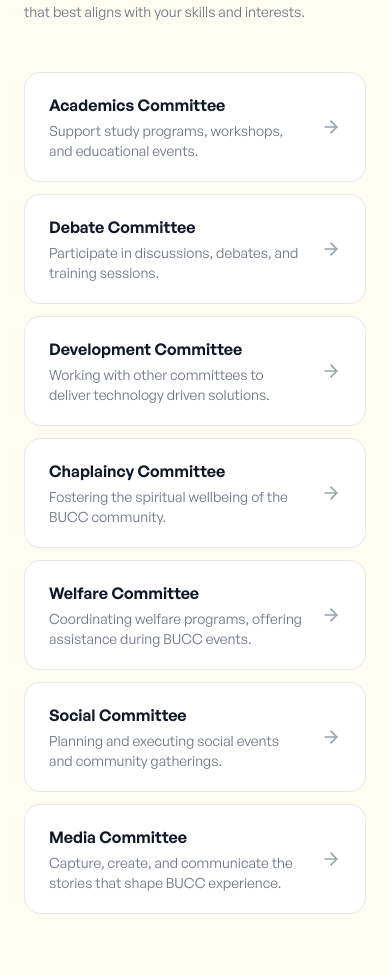
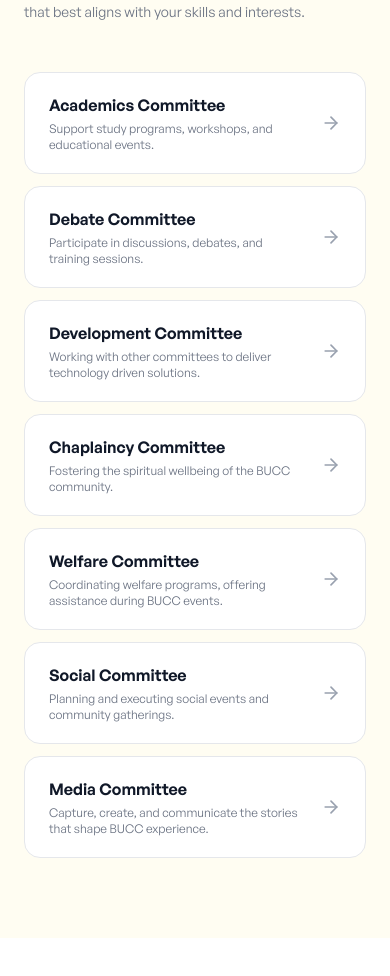
Before and after one commit to chidoziemfrancis/apply.wearebucc, a Next.js app: page / in a window 390 px wide. Shown: the part 2421-3397 px from the top of the page. After the commit the page ends 3359 px from the top, so only its background shows below. Built offline with nearby package versions, Linux system fonts and the light colour scheme.

Commit message:
style: adjust committee description font size for better responsiveness

```diff
--- a/components/Committees.tsx
+++ b/components/Committees.tsx
@@ -75,7 +75,7 @@
             >
               <div>
                 <h3 className="font-semibold text-gray-900 mb-1">{c.name}</h3>
-                <p className="text-sm text-gray-500">{c.description}</p>
+                <p className="text-xs md:text-sm text-gray-500">{c.description}</p>
               </div>
               <span className="ml-4 shrink-0 text-gray-400 group-hover:text-black transition-colors">
                 <svg width="20" height="20" viewBox="0 0 24 24" fill="none" stroke="currentColor" strokeWidth="2" strokeLinecap="round" strokeLinejoin="round">
```
